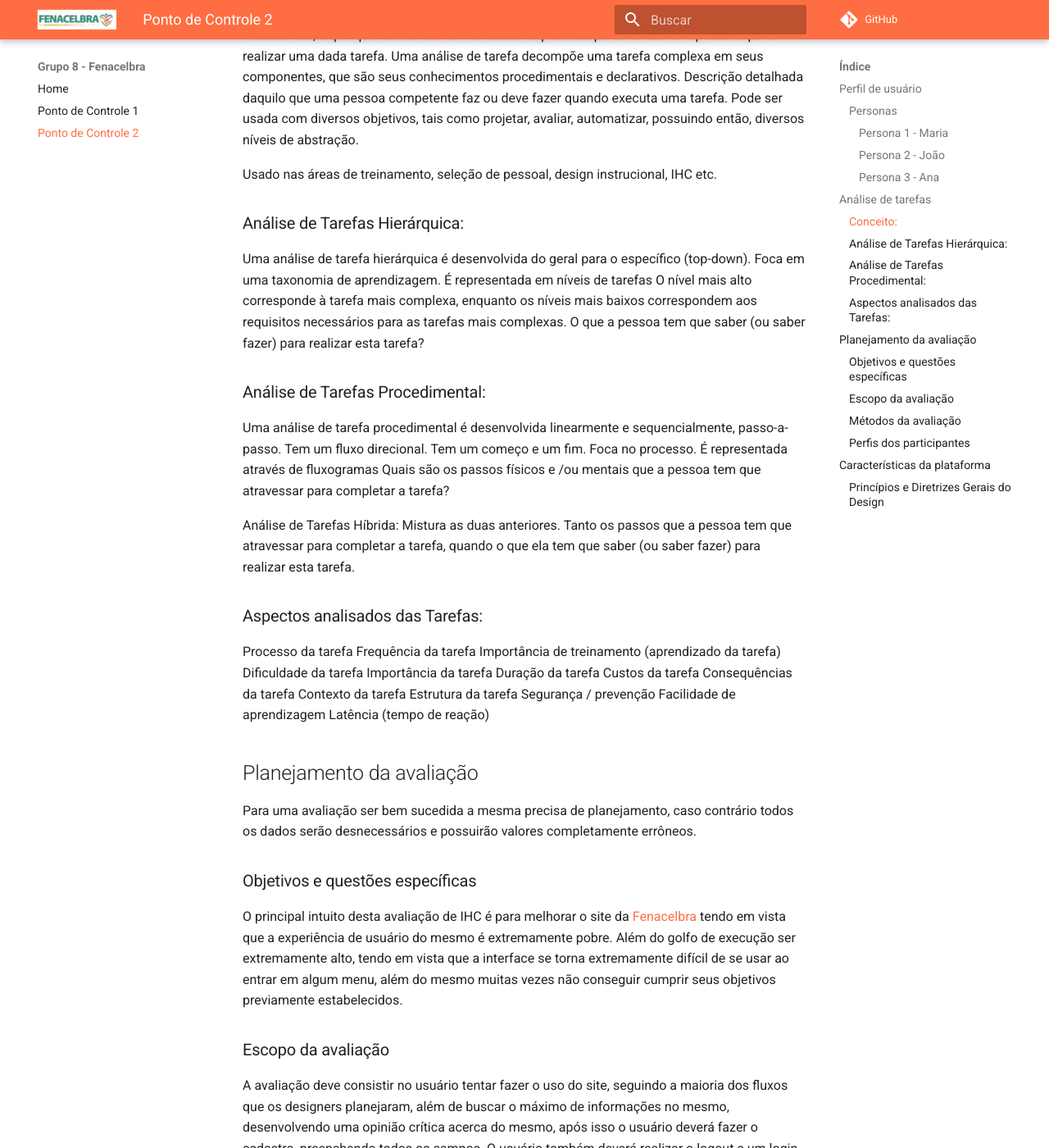
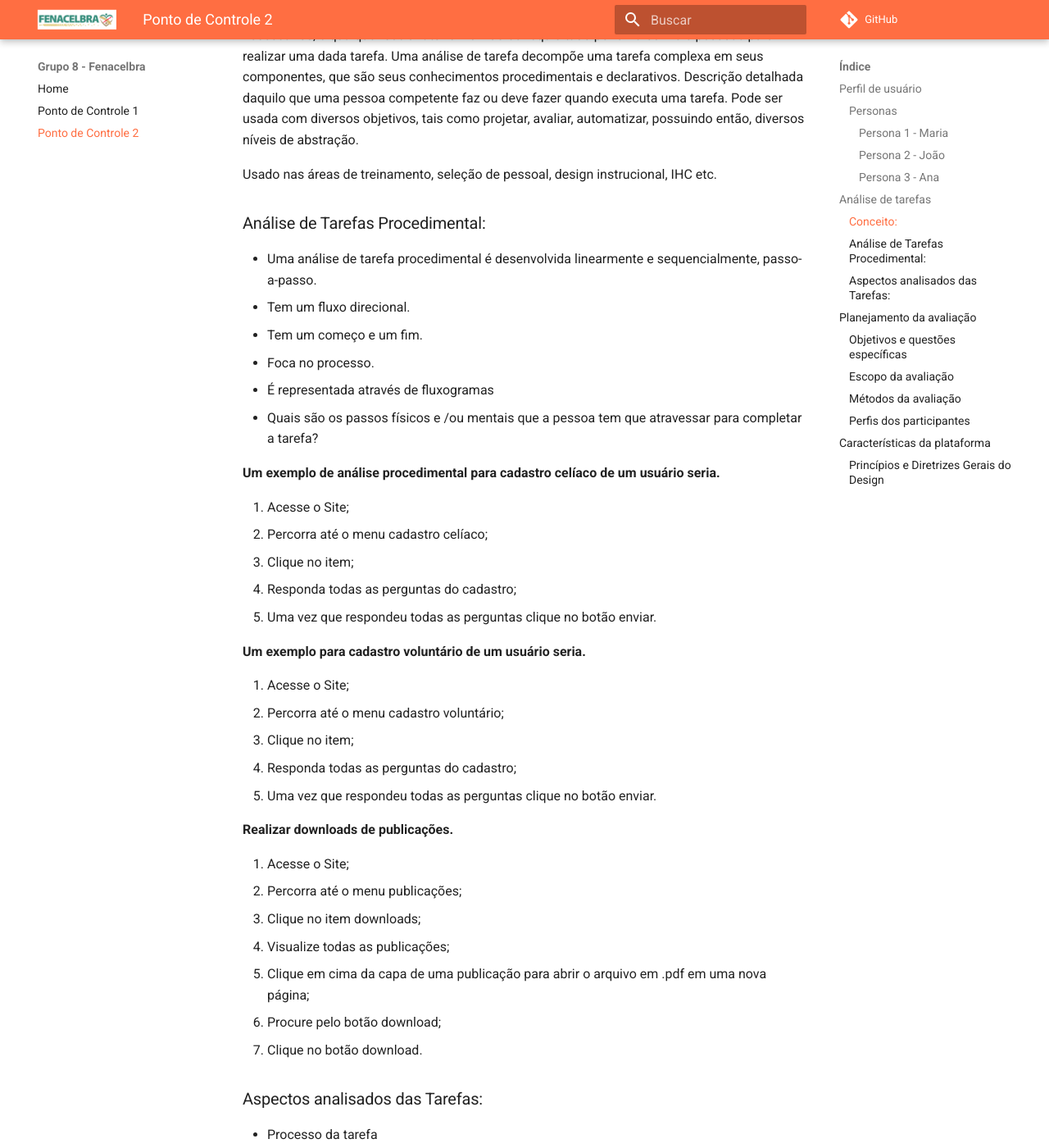
Before and after one commit to Interacao-Humano-Computador/2019.2-FENALCEBRA, an MkDocs documentation site: the page built from docs/seminario2.md, in a window 1280 px wide and 1400 px high, scrolled down 3314 px. Shown: the whole window at 82% size. Built offline with MkDocs 1.6.1 and Material for MkDocs 9.7.7, drawn with Linux system fonts in a browser that asks for light colours; comment, search, counter and statistics services are not loaded; some of the changed text lies outside the part shown.

```diff
--- a/docs/seminario2.md
+++ b/docs/seminario2.md
@@ -52,42 +52,56 @@
 
 Usado nas áreas de treinamento, seleção de pessoal, design instrucional, IHC etc.
 
-### Análise de Tarefas Hierárquica:
-
-Uma análise de tarefa hierárquica é desenvolvida do geral para o específico (top-down).
-Foca em uma taxonomia de aprendizagem.
-É representada em níveis de tarefas
-O nível mais alto corresponde à tarefa mais complexa, enquanto os níveis mais baixos correspondem aos requisitos necessários para as tarefas mais complexas.
-O que a pessoa tem que saber (ou saber fazer) para realizar esta tarefa?
-
 ### Análise de Tarefas Procedimental:
 
-Uma análise de tarefa procedimental é desenvolvida linearmente e sequencialmente, passo-a-passo.
-Tem um fluxo direcional.
-Tem um começo e um fim.
-Foca no processo.
-É representada através de fluxogramas
-Quais são os passos físicos e /ou mentais que a pessoa tem que atravessar para completar a tarefa?
+- Uma análise de tarefa procedimental é desenvolvida linearmente e sequencialmente, passo-a-passo.
+- Tem um fluxo direcional.
+- Tem um começo e um fim.
+- Foca no processo.
+- É representada através de fluxogramas
+- Quais são os passos físicos e /ou mentais que a pessoa tem que atravessar para completar a tarefa?
 
-Análise de Tarefas Híbrida:
-Mistura as duas anteriores.
-Tanto os passos que a pessoa tem que atravessar para completar a tarefa, quando o que ela tem que saber (ou saber fazer) para realizar esta tarefa.
+**Um exemplo de análise procedimental para cadastro celíaco de um usuário seria.**
+
+1. Acesse o Site;
+2. Percorra até o menu cadastro celíaco;
+3. Clique no item;
+4. Responda todas as perguntas do cadastro;
+5. Uma vez que respondeu todas as perguntas clique no botão enviar.
+
+**Um exemplo para cadastro voluntário de um usuário seria.**
+
+1. Acesse o Site;
+2. Percorra até o menu cadastro voluntário;
+3. Clique no item;
+4. Responda todas as perguntas do cadastro;
+5. Uma vez que respondeu todas as perguntas clique no botão enviar.
+
+**Realizar downloads de publicações.**
+
+1. Acesse o Site;
+2. Percorra até o menu publicações;
+3. Clique no item downloads;
+4. Visualize todas as publicações;
+5. Clique em cima da capa de uma publicação para abrir o arquivo em .pdf em uma nova página;
+6. Procure pelo botão download;
+7. Clique no botão download.
 
 ### Aspectos analisados das Tarefas:
 
-Processo da tarefa
-Frequência da tarefa
-Importância de treinamento (aprendizado da tarefa)
-Dificuldade da tarefa
-Importância da tarefa
-Duração da tarefa
-Custos da tarefa
-Consequências da tarefa
-Contexto da tarefa
-Estrutura da tarefa
-Segurança / prevenção
-Facilidade de aprendizagem
-Latência (tempo de reação)
+- Processo da tarefa
+- Frequência da tarefa
+- Importância de treinamento (aprendizado da tarefa)
+- Dificuldade da tarefa
+- Importância da tarefa
+- Duração da tarefa
+- Custos da tarefa
+- Consequências da tarefa
+- Contexto da tarefa
+- Estrutura da tarefa
+- Segurança / prevenção
+- Facilidade de aprendizagem
+- Latência (tempo de reação)
 
 ## Planejamento da avaliação
 
```
Also changed, not shown: 6 other files.
